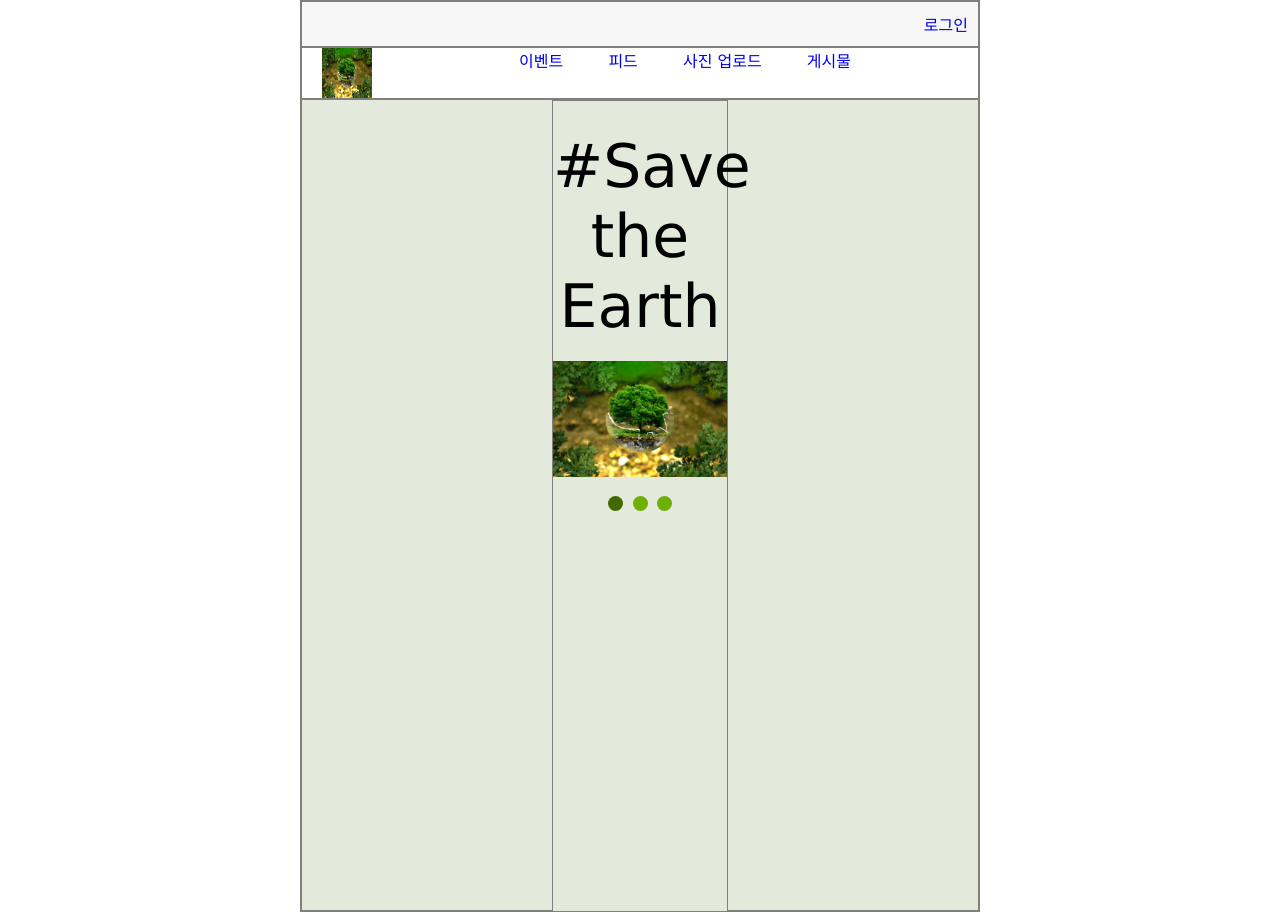
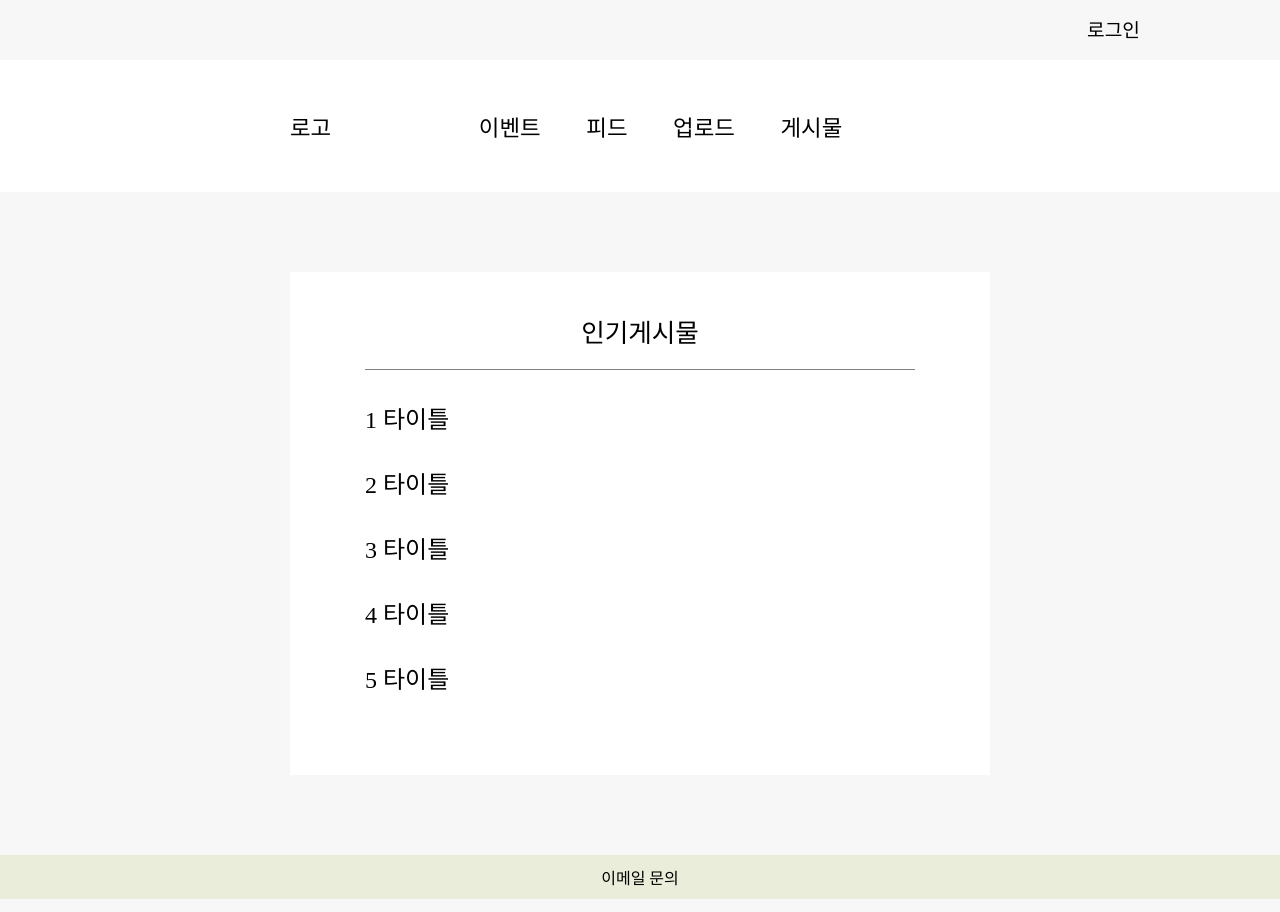
Before and after one commit to yoojinhee/ecogram, a PHP site: page / in a window 1280 px wide. Run offline with PHP 8.4, Linux system fonts and the light colour scheme; some libraries are stand-ins or nearby versions.

Commit message:
다시.....시작

```diff
--- a/ecostagram/conn.php
+++ b/ecostagram/conn.php
@@ -1,3 +1,3 @@
 <?php
-	$conn=mysqli_connect('localhost','jinhee','wlsgml1004','ecostagram');
+	$conn=mysqli_connect('localhost','root','','ecostagram');
 ?>
--- a/ecostagram/css/index.css
+++ b/ecostagram/css/index.css
@@ -1,139 +1,89 @@
+body{
+	margin:0 0 0 0;
+}
+header{
+	height: 60px;
+	width:100%;
+	background-color: #F7F7F7;
+}
+.nav:after,header:after,.info:after { content:""; clear:both; display:block; }
+.info{
+	width:1000px;
+	margin:0 auto;
+}
+.log{
+	font-size: 1.2rem;
+	float:right;
+	margin-top:15px;
+}
+.wrraper{
 
-.container{
-	border: 1px solid gray;
-	margin:0px 300px 0px 300px;
 }
-.container:after,header:after,nav:after{
-	content:""; clear:both; display:block;
-}
-.nav-span{
+.logo{
 	float:left;
 }
-.content{
-	border: 1px solid gray;
-	text-align: center;
-	height: 812px;
-	margin-left: 250px;
-	margin-right: 250px;
-	background-color: #E3EADC;
+.nav{
+	font-size: 1.4rem;
+	width: 700px;
+	margin:0 auto;
+	padding-top: 50px;
+	padding-bottom: 50px;
+	background-color: #ffffff;
 }
 
-#log{
-	float:right;
-	margin:10px;
+.menu ul li{
+	display: inline-block;
+	margin-right: 20px;
+	margin-left: 20px;
+
 }
-#name{
-	float:right;
-	margin:10px;
+.menu ul{
+	margin:0;
+    padding:0;
+    text-align: center;
+	list-style:none;
 }
-#logo{
-	/*float:left;*/
-	/*position: relative;*/
-	/*left*/
+a{
+	color:black;
+	text-decoration: none;
 }
-#text{
-	margin-top: 30px;
-	margin-bottom: 20px;
-	font-size: 60px;
-}
-#prev{
-	float:left;
-}
-#next{
-	float:right;
-}
-nav a{
-	margin-left: 20px;
-	margin-right: 20px;
-}
-header{
-	border: 1px solid gray;
+.container{
+	padding-top: 80px;
+	padding-bottom: 80px;
 	background-color: #F7F7F7;
 }
-nav{
-	border: 1px solid gray;
+.main{
+	padding-top: 40px;
+	padding-bottom: 50px;
+	background-color: #ffffff;
+	width:700px;
+	margin:0 auto;
+}
+.title{
 	text-align: center;
+	font-size: 1.6rem;
+	width:550px;
+	margin:0 auto;
+	padding-bottom: 20px;
+	border-bottom: 1px solid gray;
 }
-main{
-	border: 1px solid gray;
+.list{
+	width:550px;
+	margin:0 auto;
+}
+.list ul{
+	padding-left:0;
+	list-style:none;
+}
+.list ul li{
+	font-size: 1.5rem;
+	margin-top:30px;
+	margin-bottom:30px;
+
+}
+footer{
+	padding-top:10px;
+	padding-bottom:10px;
 	text-align: center;
-	height: 812px;
-	background-color: #E3EADC;
+	background-color: #EAEDD9;
 }
-a{
-	text-align:center;
-	text-decoration: none;
-}
-body{
-	margin:0px;
-}
-
-* {box-sizing: border-box;}
-body {font-family: Verdana, sans-serif;}
-.mySlides {display: none;}
-img {vertical-align: middle;}
-
-/* Slideshow container */
-.slideshow-container {
-  max-width: 1000px;
-  position: relative;
-  margin: auto;
-}
-
-/* Caption text */
-.text {
-  color: #000000;
-  font-size: 15px;
-  padding: 8px 12px;
-  position: absolute;
-  bottom: 8px;
-  width: 100%;
-  text-align: center;
-}
-
-/* Number text (1/3 etc) */
-.numbertext {
-  color: #f2f2f2;
-  font-size: 12px;
-  padding: 8px 12px;
-  position: absolute;
-  top: 0;
-}
-
-/* The dots/bullets/indicators */
-.dot {
-  height: 15px;
-  width: 15px;
-  margin: 0 2px;
-  background-color: #6EAF08;
-  border-radius: 50%;
-  display: inline-block;
-  transition: background-color 0.6s ease;
-}
-
-.active {
-  background-color: #426800;
-}
-
-/* Fading animation */
-.fade {
-  -webkit-animation-name: fade;
-  -webkit-animation-duration: 1.5s;
-  animation-name: fade;
-  animation-duration: 1.5s;
-}
-
-@-webkit-keyframes fade {
-  from {opacity: .4}
-  to {opacity: 1}
-}
-
-@keyframes fade {
-  from {opacity: .4}
-  to {opacity: 1}
-}
-
-/* On smaller screens, decrease text size */
-@media only screen and (max-width: 300px) {
-  .text {font-size: 11px}
-}
--- a/ecostagram/index.php
+++ b/ecostagram/index.php
@@ -1,31 +1,4 @@
 <?php
-require_once('conn.php');
-
-$log=array(
-	'log'=>'로그인'
-  );
-
-$log_link="login.php";
-$play_link="login.php";
-$home_link="login.php";
-
-$escaped_name='';
-$filtered_user_id='';
-
-if(isset($_POST['user_id'])){
-	$filtered_user_id=mysqli_real_escape_string($conn,$_POST['user_id']);
-	$log['log']="로그아웃";
-	$log_link="#";
-    $play_link="play.php";
-    $home_link="home.php";
-
-	$sql="select name from account_info where user_id='{$filtered_user_id}'";
-	$result=mysqli_query($conn,$sql);
-	$row=mysqli_fetch_array($result);
-	print_r(mysqli_error($conn));
-	$escaped_name=htmlspecialchars($row['name']);
-	$escaped_name=$escaped_name."님";
-}
 ?>
 <!DOCTYPE html>
 <html lang="ko">
@@ -34,60 +7,47 @@ if(isset($_POST['user_id'])){
 	<title>ecostagram</title>
 	<style>
 		@import url("css/index.css");
-		@import url("css/jquery.bxslider.min.css");
-
 	</style>
-  <script src="js/index.js"></script>
 </head>
-<body onload="javascript:showSlides();">
-	<div class="container">
-		<header>
-			<span><a href="<?=$log_link?>" id="log" onclick="javascript:return logoutchk();"><?=$log['log']?></a></span>
-			<span><a href='javascript:void(0);' onClick="top.location='javascript:location.reload()'" id="name"><?=$escaped_name?></a></span>
-		</header>
-		<nav>
-			<span class="nav-span"><a href='javascript:void(0);' onClick="top.location='javascript:location.reload()'"><img src="images/test.png" alt="로고" height="50" width="50" id="logo"></a></span>
-			<span>
-				<a href="#">이벤트</a>
-				<a href="#">피드</a>
-				<a href="#">사진 업로드</a>
-				<a href="#">게시물</a>
-			</span>
-		</nav>
-		<main>
-			<div class="content">
-				<div id="text">#Save the Earth</div>
-				<div class="slideshow-container">
-
-					<div class="mySlides fade">
-					  <!-- <div class="numbertext">1 / 3</div> -->
-					  <img src="images/test.png" style="width:100%">
-					  <!-- <div class="text">Caption One</div> -->
-					</div>
-
-					<div class="mySlides fade">
-					  <!-- <div class="numbertext">2 / 3</div> -->
-					  <img src="images/test.png" style="width:100%">
-					  <!-- <div class="text">Caption Two</div> -->
-					</div>
-
-					<div class="mySlides fade">
-					  <!-- <div class="numbertext">3 / 3</div> -->
-					  <img src="images/test.png" style="width:100%">
-					  <!-- <div class="text">Caption Three</div> -->
-					</div>
-					</div>
-					<br>
-					<div style="text-align:center">
-					  <span class="dot"></span>
-					  <span class="dot"></span>
-					  <span class="dot"></span>
-					</div>
-				<!-- <div><img src="images/test.png" alt="이미지1" width="800" height="533"></div>
-				<span><a href="" id="prev">prev</a></span>
-				<span><a href="" id="next">next</a></span> -->
+<body>
+	<header>
+		<div class="info">
+			<div class="log">
+				<a href="login.php">로그인</a>
 			</div>
-		</main>
+		</div>
+	</header>
+	<div class="wrraper">
+		<div class="nav">
+			<div class="logo">
+				<a href="">로고</a>
+			</div>
+			<div class="menu">
+				<ul>
+					<li><a href="event.php">이벤트</a></li>
+					<li><a href="feed.php">피드</a></li>
+					<li><a href="upload.php">업로드</a></li>
+					<li><a href="post.php">게시물</a></li>
+				</ul>
+			</div>
+		</div>
+		<div class="container">
+			<div class="main">
+				<div class="title">인기게시물</div>
+				<div class="list">
+					<ul>
+						<li>1 <a href="">타이틀</a></li>
+						<li>2 <a href="">타이틀</a></li>
+						<li>3 <a href="">타이틀</a></li>
+						<li>4 <a href="">타이틀</a></li>
+						<li>5 <a href="">타이틀</a></li>
+					</ul>
+				</div>
+			</div>
+		</div>
+		<footer>
+			<div class="email"><a href="">이메일 문의</a></div>
+		</footer>
 	</div>
 </body>
 </html>
```
Also changed, not shown: ecostagram/css/login.css (+88 -23 lines), ecostagram/css/sign_up.css (deleted, +0 -33 lines), ecostagram/login.php (+42 -22 lines), ecostagram/sign_up.php (+7 -30 lines), ecostagram/lib/header_bottom.php (added), ecostagram/lib/header_top.php (added).
